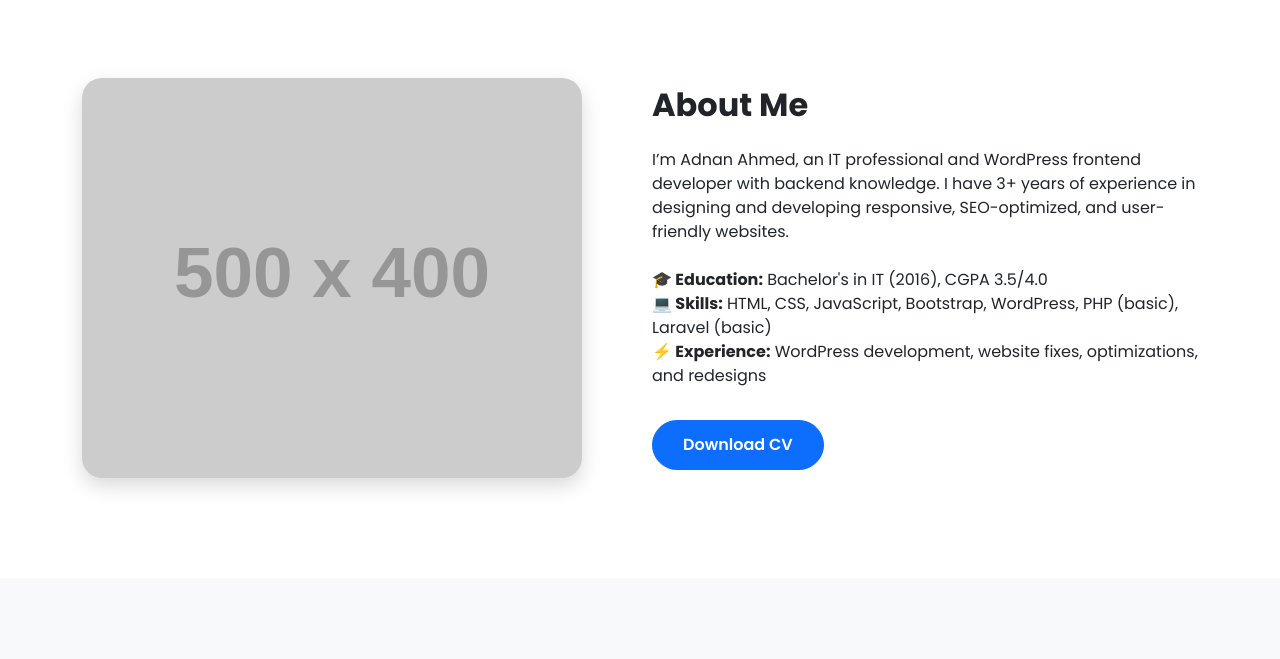
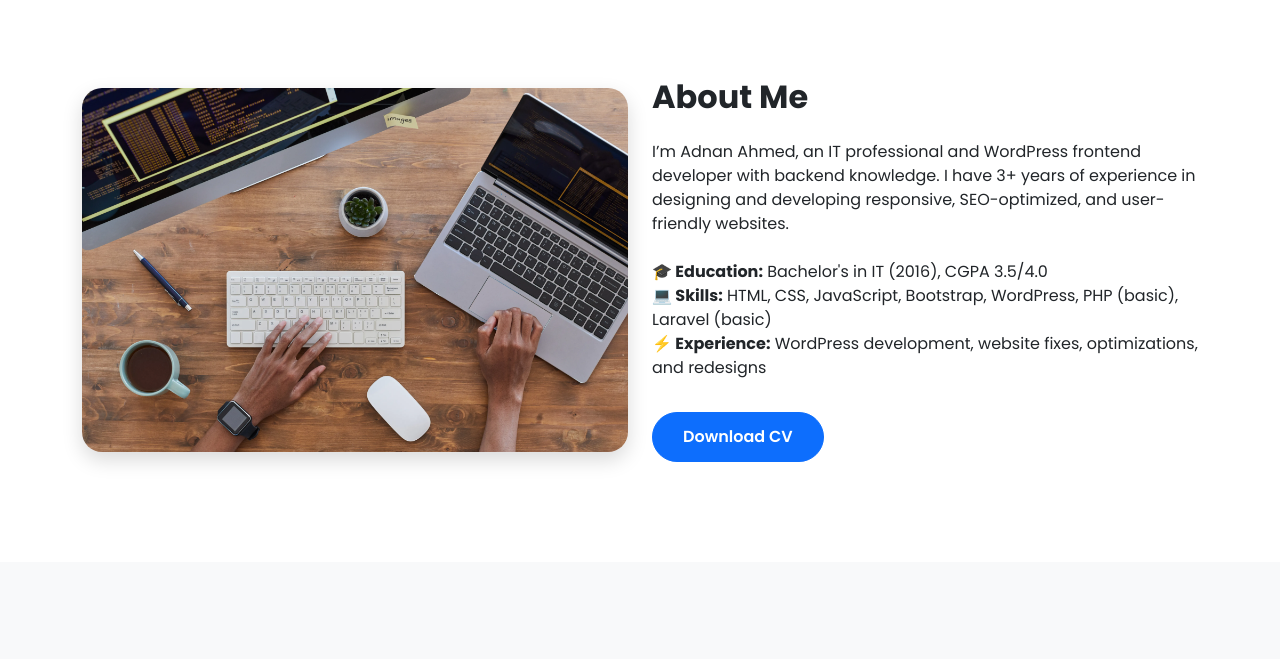
Before and after one commit to hitechdev/my-first-project, a plain HTML site: page index.html in a window 1280 px wide. Shown: the part 822-1481 px from the top of the page. Drawn offline with nearby package versions, Linux system fonts and the light colour scheme; placeholder pictures from the web are drawn by us.

Commit message:
Added image and their path

```diff
--- a/index.html
+++ b/index.html
@@ -44,7 +44,7 @@
     <div class="container">
       <div class="row align-items-center">
         <div class="col-md-6 about-img mb-4 mb-md-0">
-          <img src="https://via.placeholder.com/500x400" alt="Profile" class="img-fluid">
+          <img src="About us.webp" alt="Profile" class="img-fluid">
         </div>
         <div class="col-md-6">
           <h2 class="fw-bold mb-4">About Me</h2>
```
Also changed, not shown: About us.webp (added).
